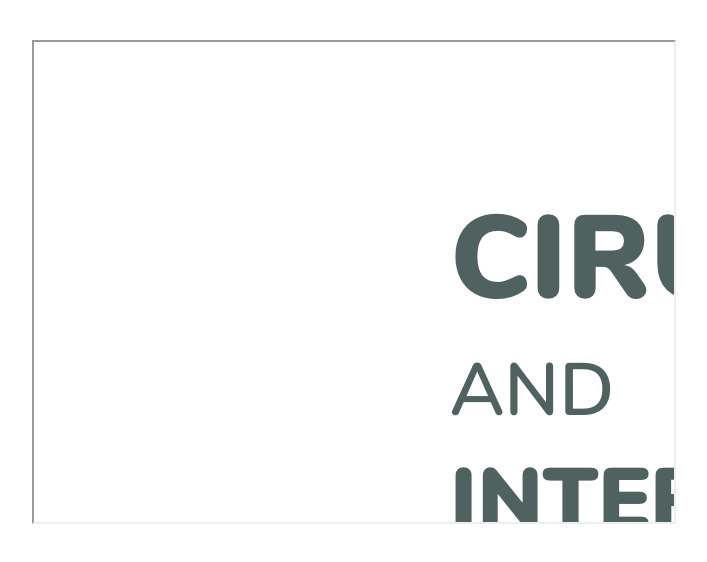
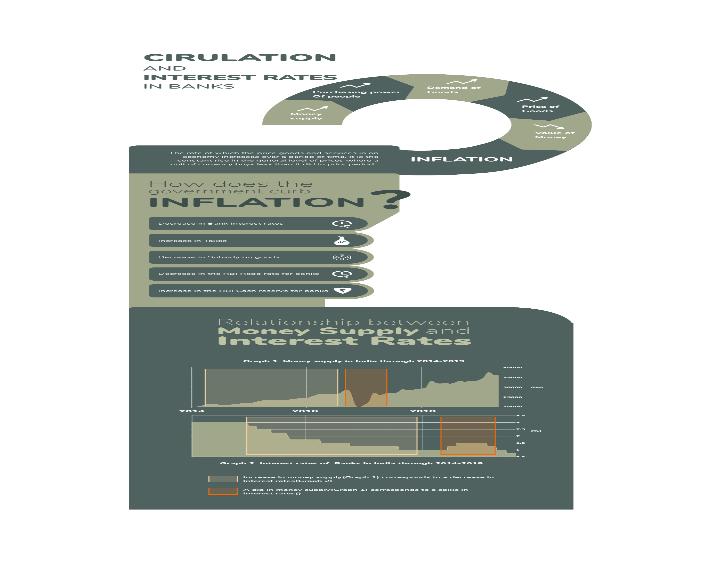
Before and after one commit to Vijetha-N/DataVisualization, a plain HTML site: page index.html in a window 1280 px wide. Shown: the whole page, without its empty margins (358-1065 px from the left). Drawn offline with Linux system fonts and the light colour scheme.

Commit message:
Update index.html

```diff
--- a/index.html
+++ b/index.html
@@ -8,9 +8,7 @@
     </style>
 </head>
 <body bgcolor="#FFFFFF">
-    <iframe src="money.png" width="640" height="480"></iframe>
+    <img src="money.png" width="640" height="480"></img>
 
 </body>
-
-
 </DOCTYPE>
```
